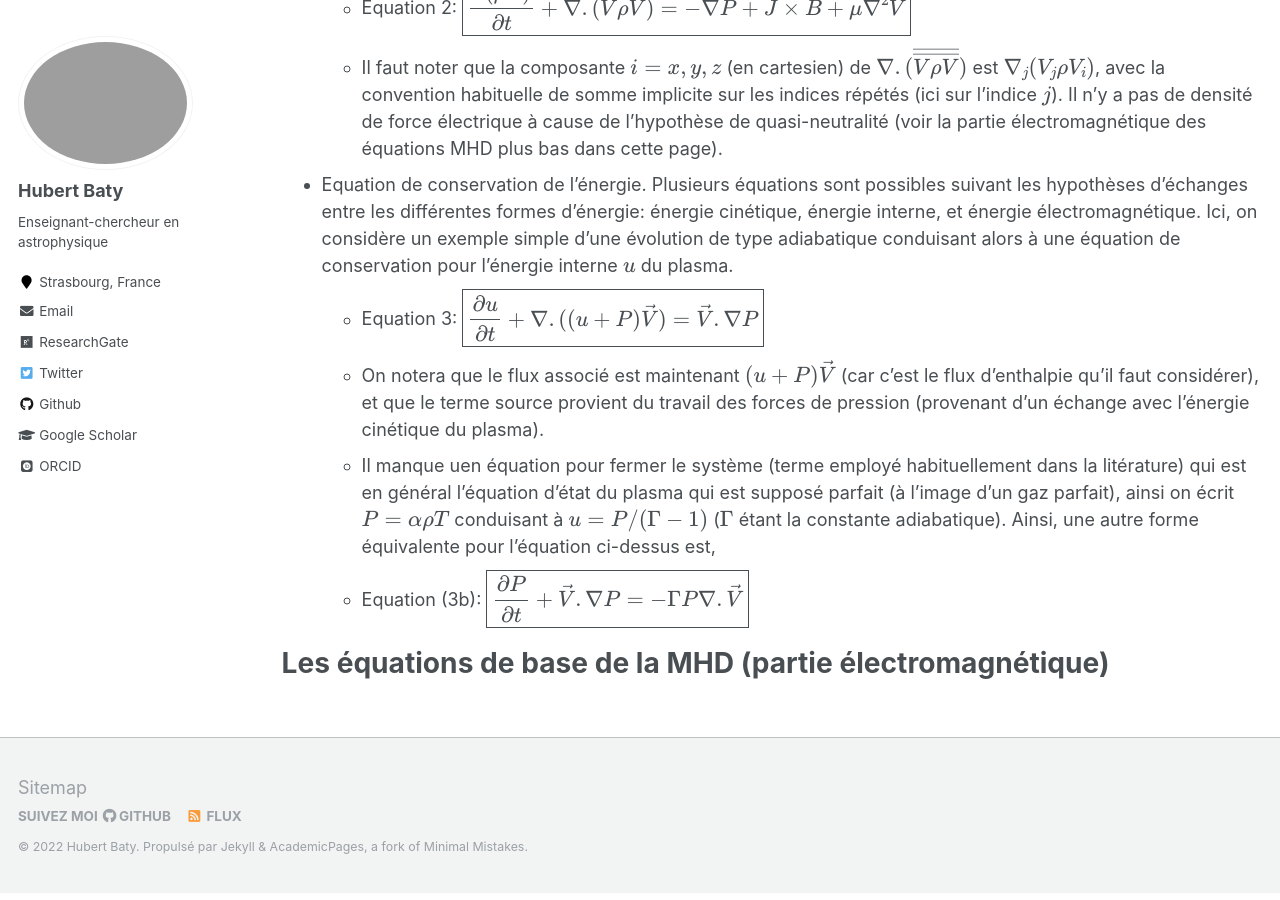
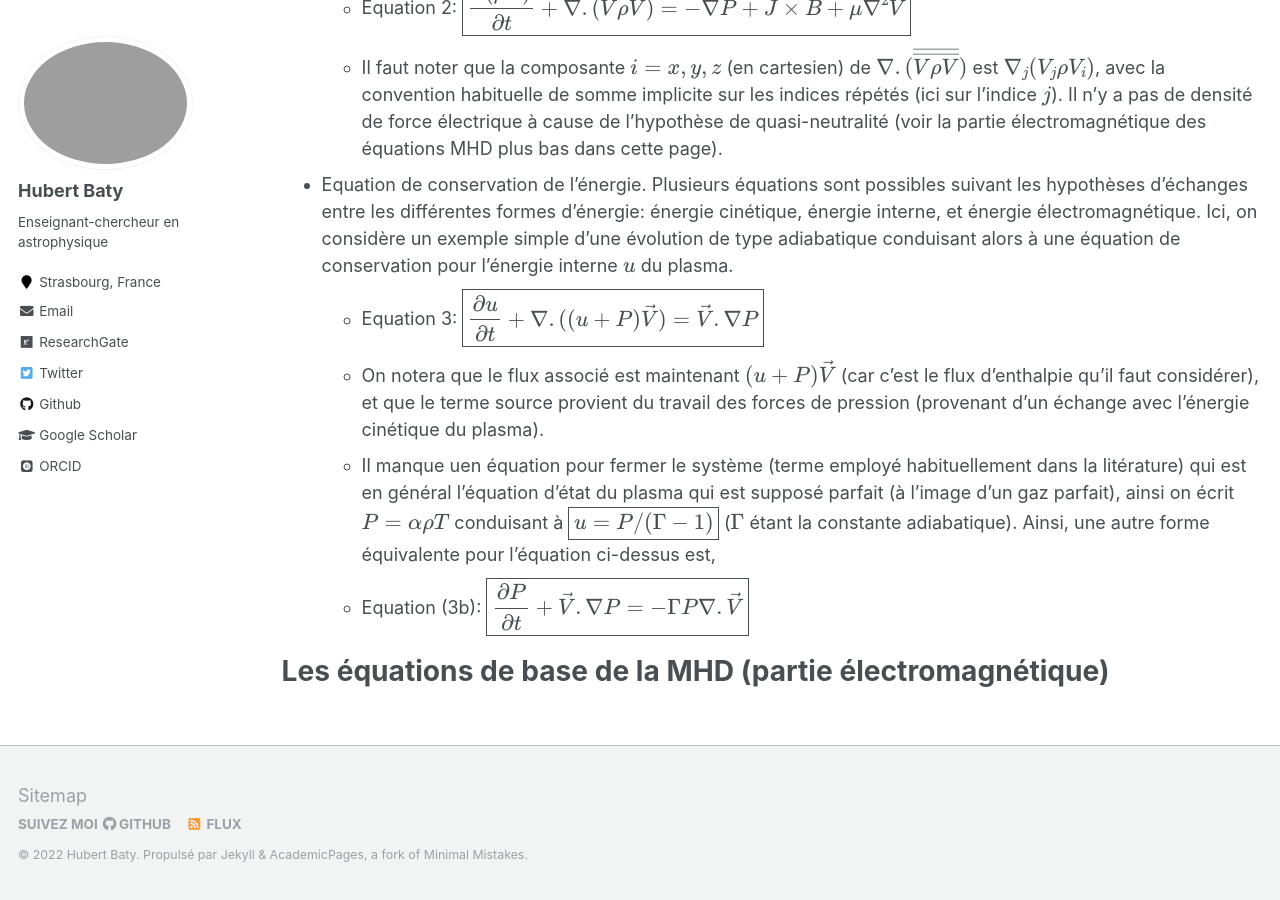
Before and after one commit to hubertbaty/hubertbaty.github.io, a Jekyll site: the page built from _pages/MHD.md, in a window 1280 px wide and 900 px high, scrolled down 974 px. Built offline with Jekyll 4.4.1, drawn with Linux system fonts in a browser that asks for light colours; some web fonts are replaced; formulas are drawn with MathJax 3.

Commit message:
Update MHD.md

```diff
--- a/_pages/MHD.md
+++ b/_pages/MHD.md
@@ -25,7 +25,7 @@ pour le flux associé, et les termes sources qui sont toutes les densités de fo
 * Equation de conservation de l'énergie. Plusieurs équations sont possibles suivant les hypothèses d'échanges entre les différentes formes d'énergie: énergie cinétique, énergie interne, et énergie électromagnétique. Ici, on considère un exemple simple d'une évolution de type adiabatique conduisant alors à une équation de conservation pour l'énergie interne $u$ du plasma.
   *  Equation 3: $$\boxed{\frac {\partial u} {\partial t} + \nabla . ((u+ P) \vec V) =  \vec V . \nabla P } $$
   *  On notera que le flux associé est maintenant $ (u+ P) \vec V$ (car c'est le flux d'enthalpie qu'il faut considérer), et que le terme source provient du travail des forces de pression (provenant d'un échange avec l'énergie cinétique du plasma).
-  *  Il manque uen équation pour fermer le système (terme employé habituellement dans la litérature) qui est en général l'équation d'état du plasma qui est supposé parfait (à l'image d'un gaz parfait), ainsi on écrit $P = \alpha \rho T$ conduisant à $u = P/ (\Gamma - 1)$ ($\Gamma$ étant la constante adiabatique). Ainsi, une autre forme équivalente pour l'équation ci-dessus est,
+  *  Il manque uen équation pour fermer le système (terme employé habituellement dans la litérature) qui est en général l'équation d'état du plasma qui est supposé parfait (à l'image d'un gaz parfait), ainsi on écrit $P = \alpha \rho T$ conduisant à $$\boxed{u = P/ (\Gamma - 1)} $$ ($\Gamma$ étant la constante adiabatique). Ainsi, une autre forme équivalente pour l'équation ci-dessus est,
   *  Equation (3b): $$\boxed{\frac {\partial P} {\partial t} + \vec V . \nabla P = - \Gamma P \nabla . \vec V } $$
 
 
```
